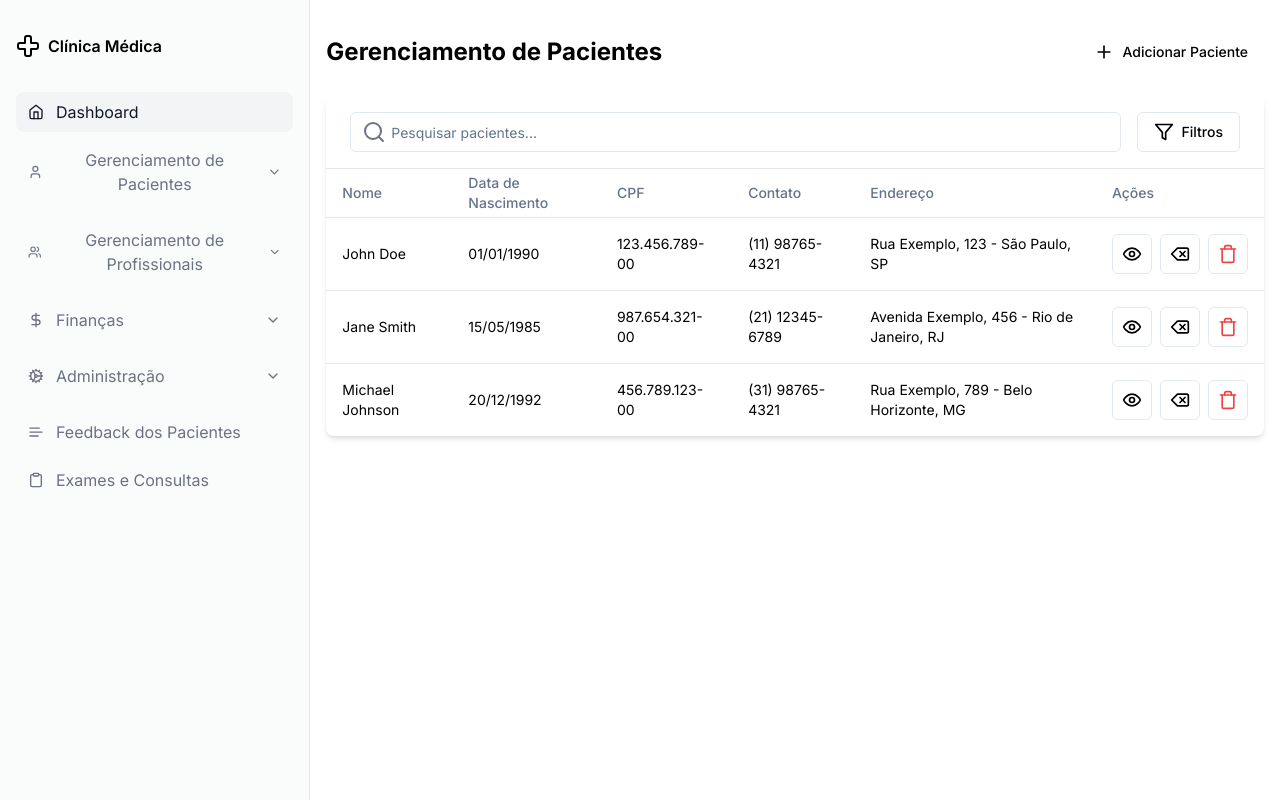
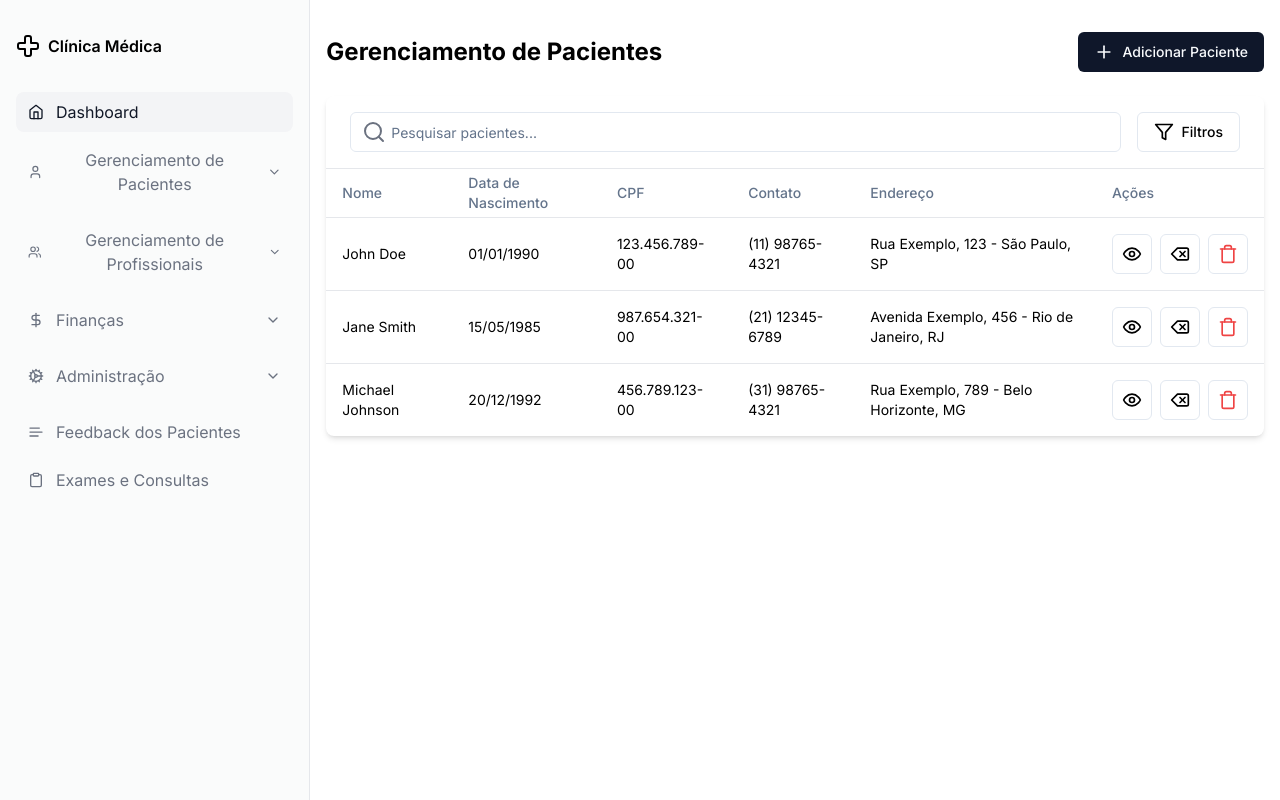
Before and after one commit to ghenriquec/clinic-management-system, a Next.js app: page /professionals/patients-table in a window 1280 px wide. Built offline with nearby package versions, Linux system fonts and the light colour scheme.

Commit message:
fix: use supported button variant in patients table

```diff
--- a/src/app/professionals/patients-table/page.tsx
+++ b/src/app/professionals/patients-table/page.tsx
@@ -9,7 +9,7 @@
     <div className="container mx-auto px-4 py-8">
       <div className="flex items-center justify-between mb-6">
         <h1 className="text-2xl font-bold">Gerenciamento de Pacientes</h1>
-        <Button className="flex items-center gap-2" variant="primary">
+        <Button className="flex items-center gap-2" variant="default">
           <PlusIcon className="h-5 w-5" />
           Adicionar Paciente
         </Button>
```
